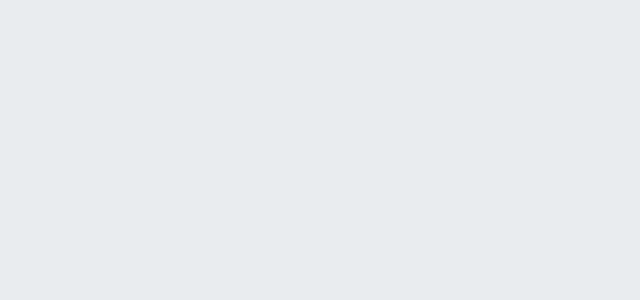
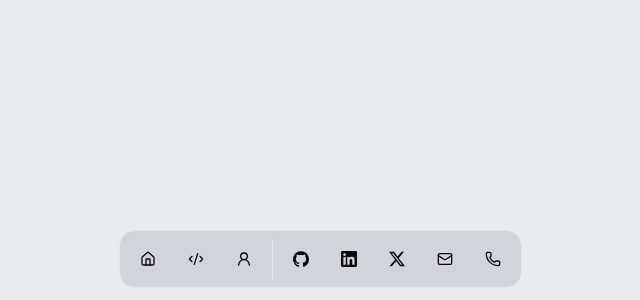
Before and after one commit to sindorcoder/sindorcoder, a React (Vite) app: page /contact in a window 1280 px wide. Before the commit this address had no page. Shown: the part 500-800 px from the top of the page, without its empty margins (320-960 px from the left). Built offline with nearby package versions, Linux system fonts and the light colour scheme.

Commit message:
custom navbar

```diff
--- a/src/components/contact/Contact.jsx
+++ b/src/components/contact/Contact.jsx
@@ -1,12 +1,12 @@
-import { Link } from "react-router-dom";
-import { contactData } from "../../data/index";
+// import { Link } from "react-router-dom";
+// import { contactData } from "../../data/index";
 
 const Contact = () => {
   return (
     <section className="mb-[150px] my-[80px]">
       <div>
         <div className="grid grid-cols-2 md:grid-cols-3 lg:grid-cols-6 items-center gap-5 justify-around my-[80px]">
-          {contactData.map((item, index) => {
+          {/* {contactData.map((item, index) => {
             return (
               <Link
                 key={index}
@@ -17,7 +17,7 @@ const Contact = () => {
                 <h2 className="text-[20px] font-bold text">{item.alt}</h2>
               </Link>
             );
-          })}
+          })} */}
         </div>
         <div></div>
       </div>
--- a/src/components/navbar/Navbar.jsx
+++ b/src/components/navbar/Navbar.jsx
@@ -1,4 +1,3 @@
-
 import { Link, Outlet } from "react-router-dom";
 import { buttonVariants } from "../ui/button";
 import { Separator } from "../ui/separator";
@@ -10,15 +9,13 @@ import {
 } from "../ui/tooltip";
 import { cn } from "../../lib/utils";
 import { Dock, DockIcon } from "../magicui/dock";
-import { DATA } from "../ui/Icons"
-
+import { DATA } from "../ui/Icons";
 
 const Navbar = () => {
   return (
     <nav>
-      <div className="flex flex-col items-center justify-center fixed bottom-3 left-0 w-full z-10">
-
-        <TooltipProvider className="w-full">
+      <div className="flex justify-center fixed bottom-3 left-0 w-full z-10">
+        <TooltipProvider className="w-full ">
           <Dock direction="middle" className="bg-gray-300">
             {DATA.navbar.map((item) => (
               <DockIcon key={item.label} className="bg-transparent">
@@ -66,7 +63,7 @@ const Navbar = () => {
           </Dock>
         </TooltipProvider>
       </div>
-      <Outlet/>
+      <Outlet />
     </nav>
   );
 };
--- a/src/components/ui/Icons.tsx
+++ b/src/components/ui/Icons.tsx
@@ -6,6 +6,8 @@ import {
   MailIcon,
   PencilIcon,
   Code2,
+  PhoneIcon,
+  UserRound,
 } from "lucide-react";
 export type IconProps = React.HTMLAttributes<SVGElement>;
 
@@ -14,9 +16,11 @@ export const Icons = {
   home: () => <HomeIcon className="size-4" />,
   pencil: () => <PencilIcon className="size-4" />,
   code: () => <Code2 className="size-4" />,
-  calendar: () => <CalendarIcon />,
-  email: () => <MailIcon />,
+  email: () => <MailIcon className="size-4" />,
+  phone : () => <PhoneIcon className="size-4" />,
+  contact: () => <UserRound className="size-4" />,
   linkedin: () => (
+
     <svg viewBox="0 0 24 24" xmlns="http://www.w3.org/2000/svg">
       <title>LinkedIn</title>
       <path
@@ -26,6 +30,7 @@ export const Icons = {
     </svg>
   ),
   x: () => (
+
     <svg viewBox="0 0 24 24" xmlns="http://www.w3.org/2000/svg">
       <title>X</title>
       <path
@@ -34,19 +39,8 @@ export const Icons = {
       />
     </svg>
   ),
-  youtube: () => (
-    <svg
-      width="32px"
-      height="32px"
-      viewBox="0 0 32 32"
-      fill="currentColor"
-      xmlns="http://www.w3.org/2000/svg"
-    >
-      <title>youtube</title>
-      <path d="M29.41,9.26a3.5,3.5,0,0,0-2.47-2.47C24.76,6.2,16,6.2,16,6.2s-8.76,0-10.94.59A3.5,3.5,0,0,0,2.59,9.26,36.13,36.13,0,0,0,2,16a36.13,36.13,0,0,0,.59,6.74,3.5,3.5,0,0,0,2.47,2.47C7.24,25.8,16,25.8,16,25.8s8.76,0,10.94-.59a3.5,3.5,0,0,0,2.47-2.47A36.13,36.13,0,0,0,30,16,36.13,36.13,0,0,0,29.41,9.26ZM13.2,20.2V11.8L20.47,16Z" />
-    </svg>
-  ),
   github: () => (
+
     <svg width="16px" viewBox="0 0 438.549 438.549">
       <path
         fill="currentColor"
@@ -60,6 +54,7 @@ export const DATA = {
   navbar: [
     { href: "/", icon: HomeIcon, label: "Home" },
     { href: "/projects", icon: Code2, label: "Projects" },
+    { href: "contact", icon: UserRound, label: "Contact Me" }
   ],
   contact: {
     social: {
@@ -83,6 +78,11 @@ export const DATA = {
         url: "mailto:sindordev77@gmail.com",
         icon: Icons.email,
       },
+      phone: {
+        name: "Call Phone",
+        url: "tel:+998906027875",
+        icon: Icons.phone,
+      },
     },
   },
 };
--- a/src/routes/RouteController.jsx
+++ b/src/routes/RouteController.jsx
@@ -2,6 +2,7 @@ import { Route, Routes, useLocation } from "react-router-dom";
 import Home from "./home/Home";
 import Project from "./project/Project";
 import Navbar from "../components/navbar/Navbar";
+import Contact from "../components/contact/Contact"
 import { useEffect } from "react";
 const RouteController = () => {
   const { pathname } = useLocation();
@@ -15,6 +16,7 @@ const RouteController = () => {
         <Route element={<Navbar />}>
           <Route path="/" element={<Home />} />
           <Route path="/projects" element={<Project />} />
+          <Route path="/contact" element={<Contact />} />
         </Route>
       </Routes>
     </>
--- a/src/routes/home/Home.jsx
+++ b/src/routes/home/Home.jsx
@@ -1,12 +1,10 @@
 import About from "../../components/about/About";
 // import Contact from "../../components/contact/Contact";
 import Skills from "../skills/Skills";
-import Navbar from "../../components/navbar/Navbar";
 import Eductaion from "../../components/education/Eductaion";
 const Home = () => {
   return (
     <>
-      <Navbar />
       <About />
       <Eductaion />
       <Skills />
--- a/src/routes/skills/Skills.jsx
+++ b/src/routes/skills/Skills.jsx
@@ -12,7 +12,7 @@ const Skills = () => {
         </BlurFade>
         <div className="flex flex-wrap gap-1">
           {techsIcon.map((skill, id) => (
-            <BlurFade key={skill} delay={BLUR_FADE_DELAY * 10 + id * 0.05}>
+            <BlurFade key={skill.name} delay={BLUR_FADE_DELAY * 10 + id * 0.05}>
               <Badge key={skill.name}>{skill.name}</Badge>
             </BlurFade>
           ))}
```
